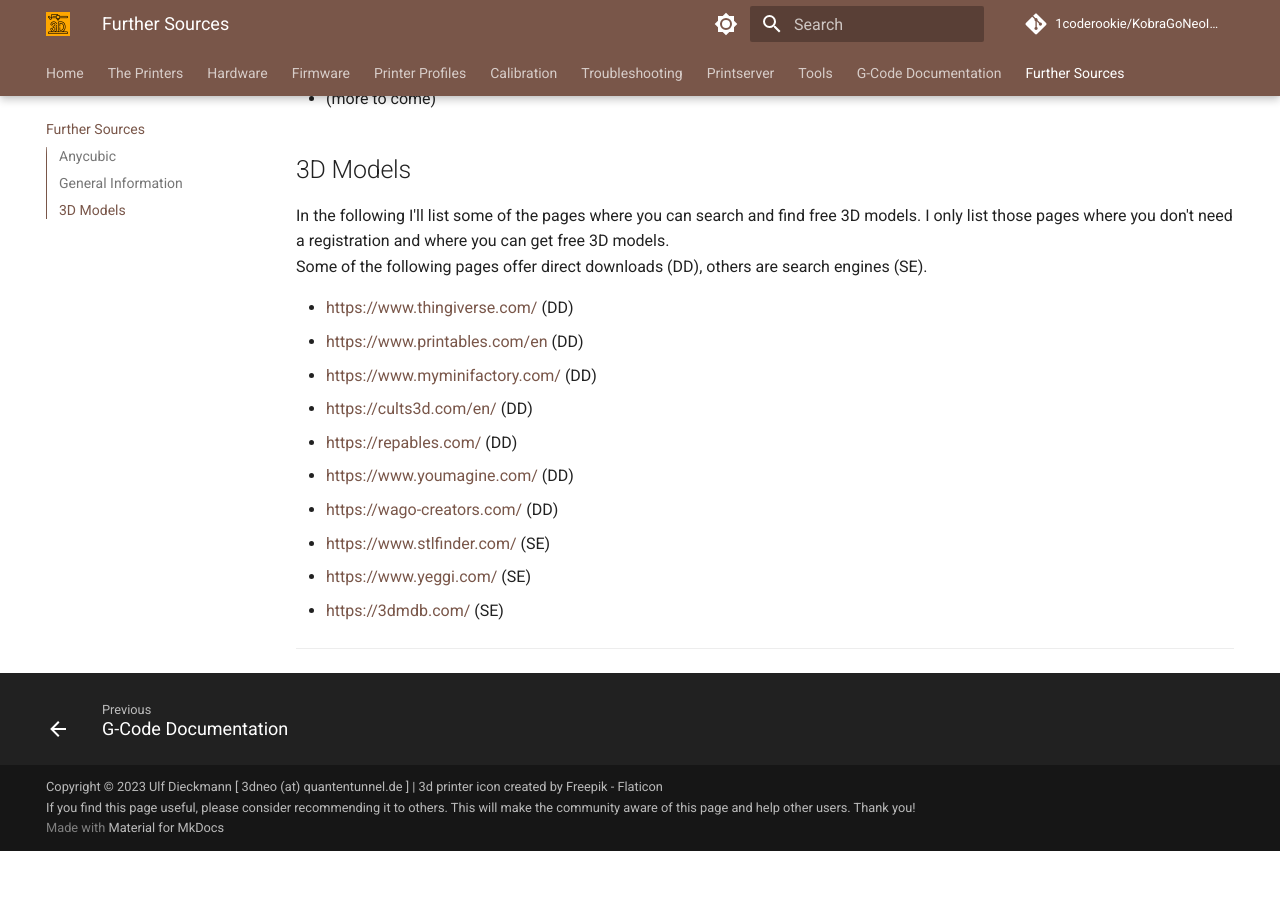
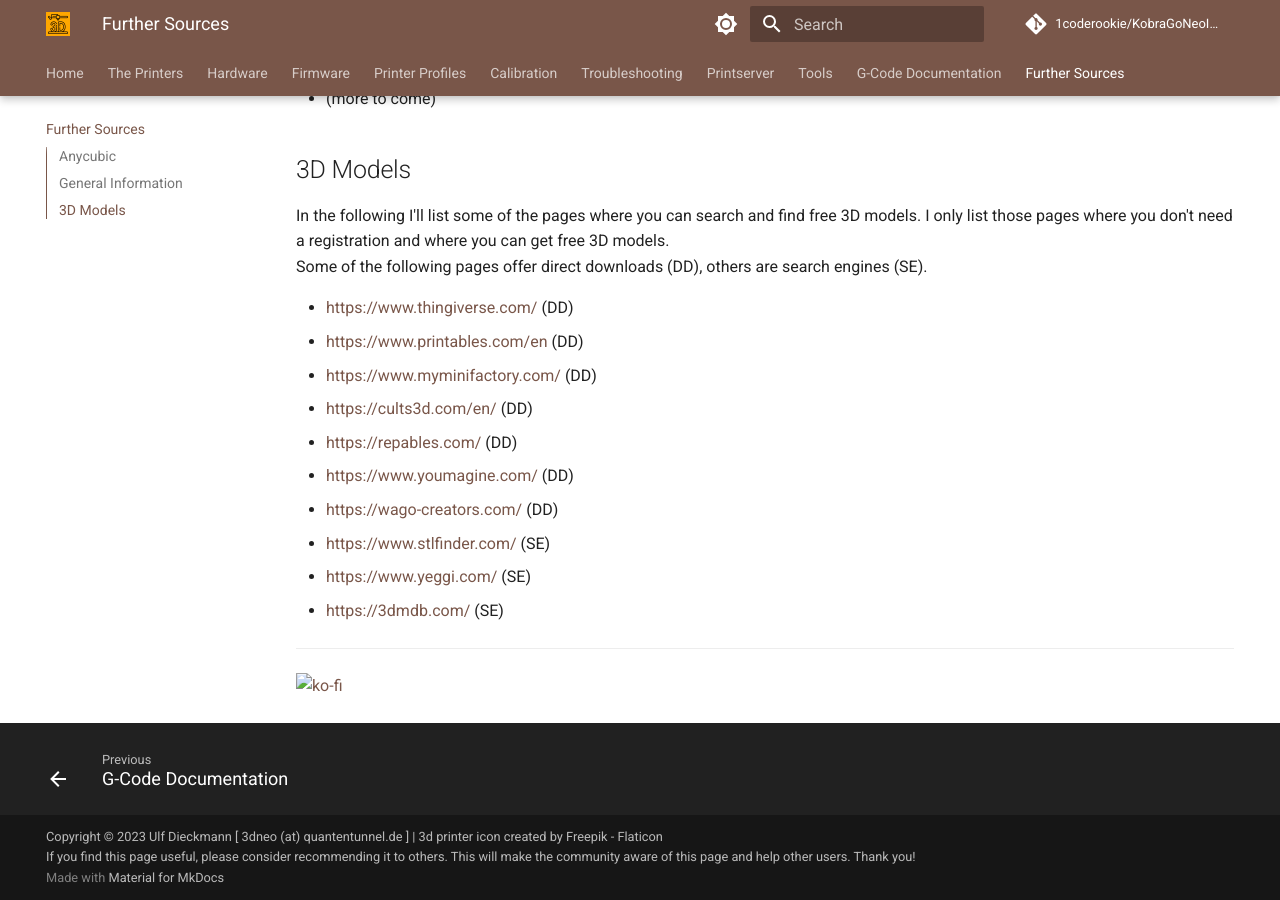
Before and after one commit to 1coderookie/KobraGoNeoInsights, an MkDocs documentation site: the page built from docs/further_sources.md, in a window 1280 px wide and 900 px high, scrolled down 781 px. Built offline with MkDocs 1.6.1 and Material for MkDocs 9.7.7, drawn with Linux system fonts in a browser that asks for light colours; comment, search, counter and statistics services are not loaded; before the commit the page ends 1632 px from its top, so only the background shows below that.

Commit message:
Update further_sources.md

```diff
--- a/docs/further_sources.md
+++ b/docs/further_sources.md
@@ -38,4 +38,4 @@
 
 ---
 
-<script type='text/javascript' src='https://storage.ko-fi.com/cdn/widget/Widget_2.js'></script><script type='text/javascript'>kofiwidget2.init('Support my work', '#e08d28', 'U6U5NPB51');kofiwidget2.draw();</script>
+[![ko-fi](https://ko-fi.com/img/githubbutton_sm.svg)](https://ko-fi.com/U6U5NPB51)
```
